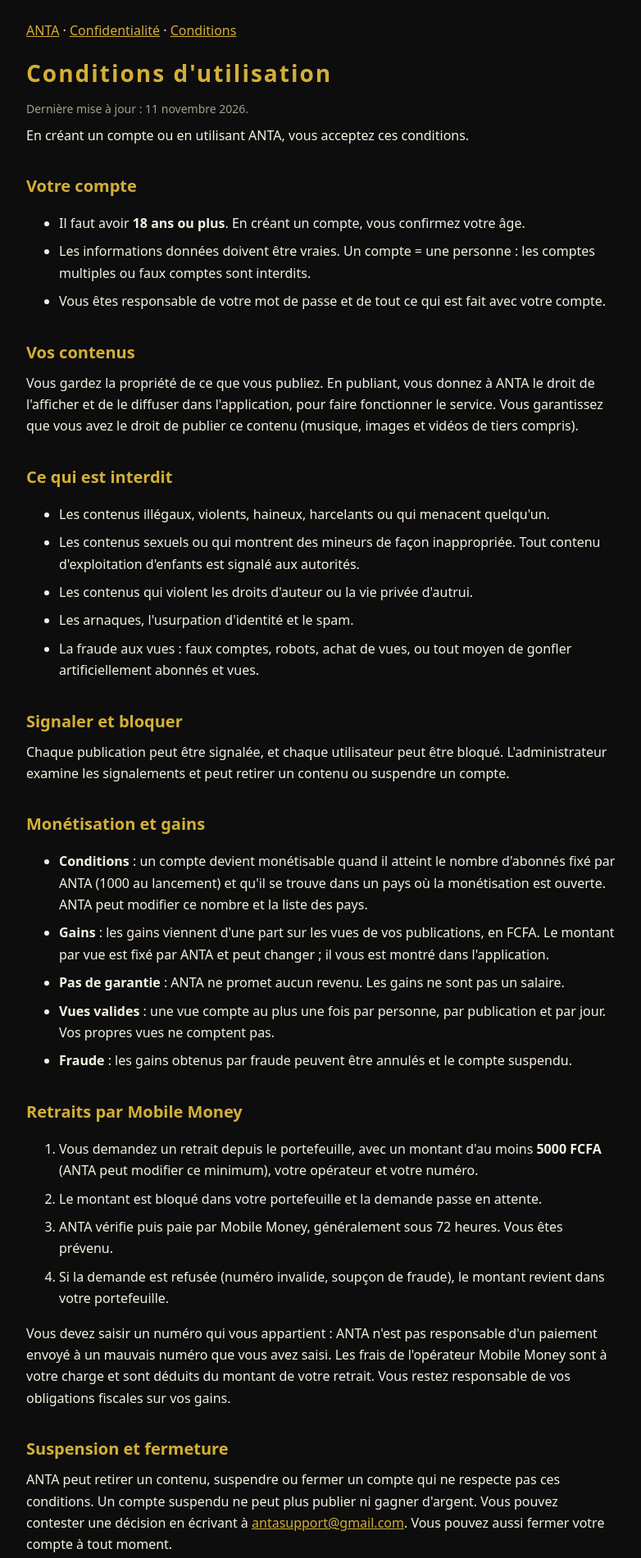
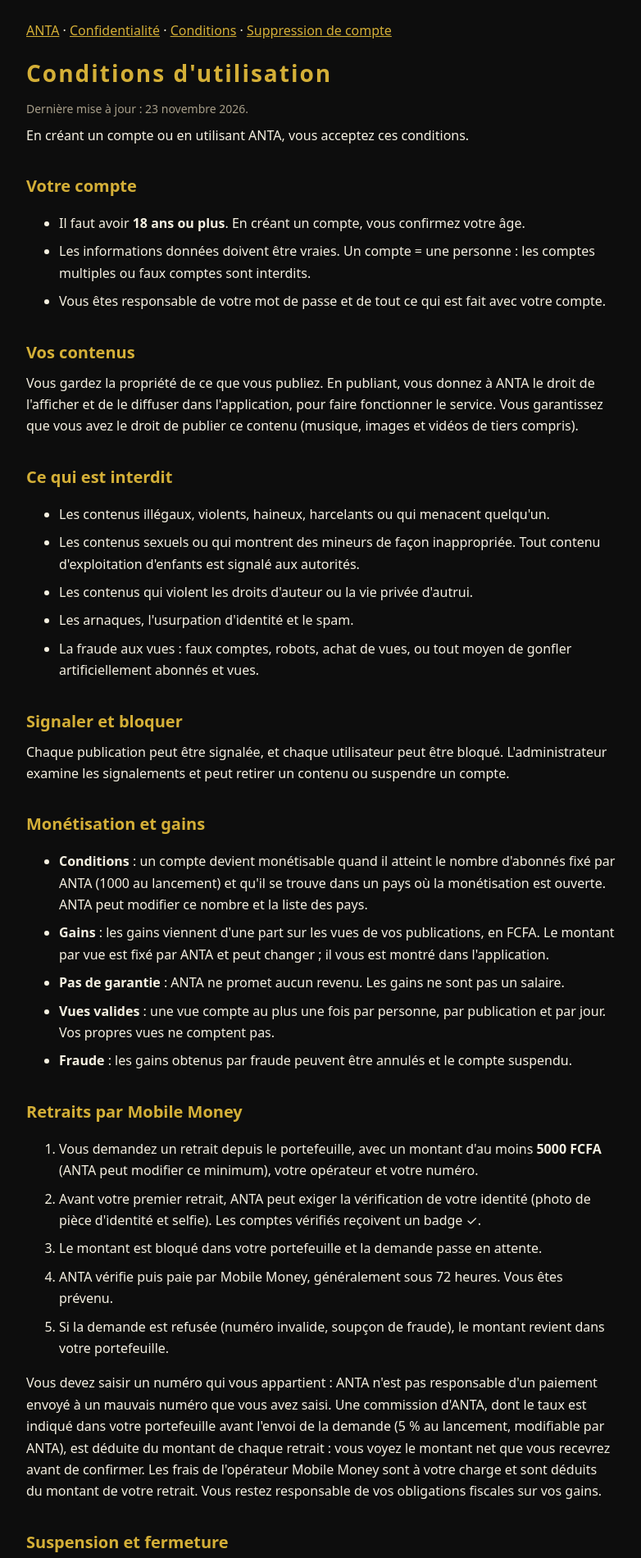
Before and after one commit to leprince6677/anta-legal, a plain HTML site: page terms.html in a window 1280 px wide. Shown: the top 1900 px of the page at 82% size, without its empty margins (248-1030 px from the left). Drawn offline with Linux system fonts and the light colour scheme.

Commit message:
Revise terms and conditions for clarity and updates
Updated the terms and conditions with new information regarding account deletion and withdrawal processes.

```diff
--- a/terms.html
+++ b/terms.html
@@ -15,10 +15,10 @@ th,td{border:1px solid #2E2A1F;padding:8px;text-align:left;vertical-align:top}
 th{background:#1A1A1A;color:#D4AF37}
 .wrap{overflow-x:auto}
 </style></head><body><main>
-<nav><a href="index.html">ANTA</a> · <a href="privacy.html">Confidentialité</a> · <a href="terms.html">Conditions</a></nav>
+<nav><a href="index.html">ANTA</a> · <a href="privacy.html">Confidentialité</a> · <a href="terms.html">Conditions</a> · <a href="delete-account.html">Suppression de compte</a></nav>
 
 <h1>Conditions d'utilisation</h1>
-<p class="muted">Dernière mise à jour : 11 novembre 2026.</p>
+<p class="muted">Dernière mise à jour : 23 novembre 2026.</p>
 <p>En créant un compte ou en utilisant ANTA, vous acceptez ces conditions.</p>
 
 <h2>Votre compte</h2>
@@ -55,11 +55,12 @@ th{background:#1A1A1A;color:#D4AF37}
 <h2>Retraits par Mobile Money</h2>
 <ol>
 <li>Vous demandez un retrait depuis le portefeuille, avec un montant d'au moins <strong>5000 FCFA</strong> (ANTA peut modifier ce minimum), votre opérateur et votre numéro.</li>
+<li>Avant votre premier retrait, ANTA peut exiger la vérification de votre identité (photo de pièce d'identité et selfie). Les comptes vérifiés reçoivent un badge ✓.</li>
 <li>Le montant est bloqué dans votre portefeuille et la demande passe en attente.</li>
 <li>ANTA vérifie puis paie par Mobile Money, généralement sous 72 heures. Vous êtes prévenu.</li>
 <li>Si la demande est refusée (numéro invalide, soupçon de fraude), le montant revient dans votre portefeuille.</li>
 </ol>
-<p>Vous devez saisir un numéro qui vous appartient : ANTA n'est pas responsable d'un paiement envoyé à un mauvais numéro que vous avez saisi. Les frais de l'opérateur Mobile Money sont à votre charge et sont déduits du montant de votre retrait. Vous restez responsable de vos obligations fiscales sur vos gains.</p>
+<p>Vous devez saisir un numéro qui vous appartient : ANTA n'est pas responsable d'un paiement envoyé à un mauvais numéro que vous avez saisi. Une commission d'ANTA, dont le taux est indiqué dans votre portefeuille avant l'envoi de la demande (5 % au lancement, modifiable par ANTA), est déduite du montant de chaque retrait : vous voyez le montant net que vous recevrez avant de confirmer. Les frais de l'opérateur Mobile Money sont à votre charge et sont déduits du montant de votre retrait. Vous restez responsable de vos obligations fiscales sur vos gains.</p>
 
 <h2>Suspension et fermeture</h2>
 <p>ANTA peut retirer un contenu, suspendre ou fermer un compte qui ne respecte pas ces conditions. Un compte suspendu ne peut plus publier ni gagner d'argent. Vous pouvez contester une décision en écrivant à <a href="mailto:antasupport@gmail.com">antasupport@gmail.com</a>. Vous pouvez aussi fermer votre compte à tout moment.</p>
```
